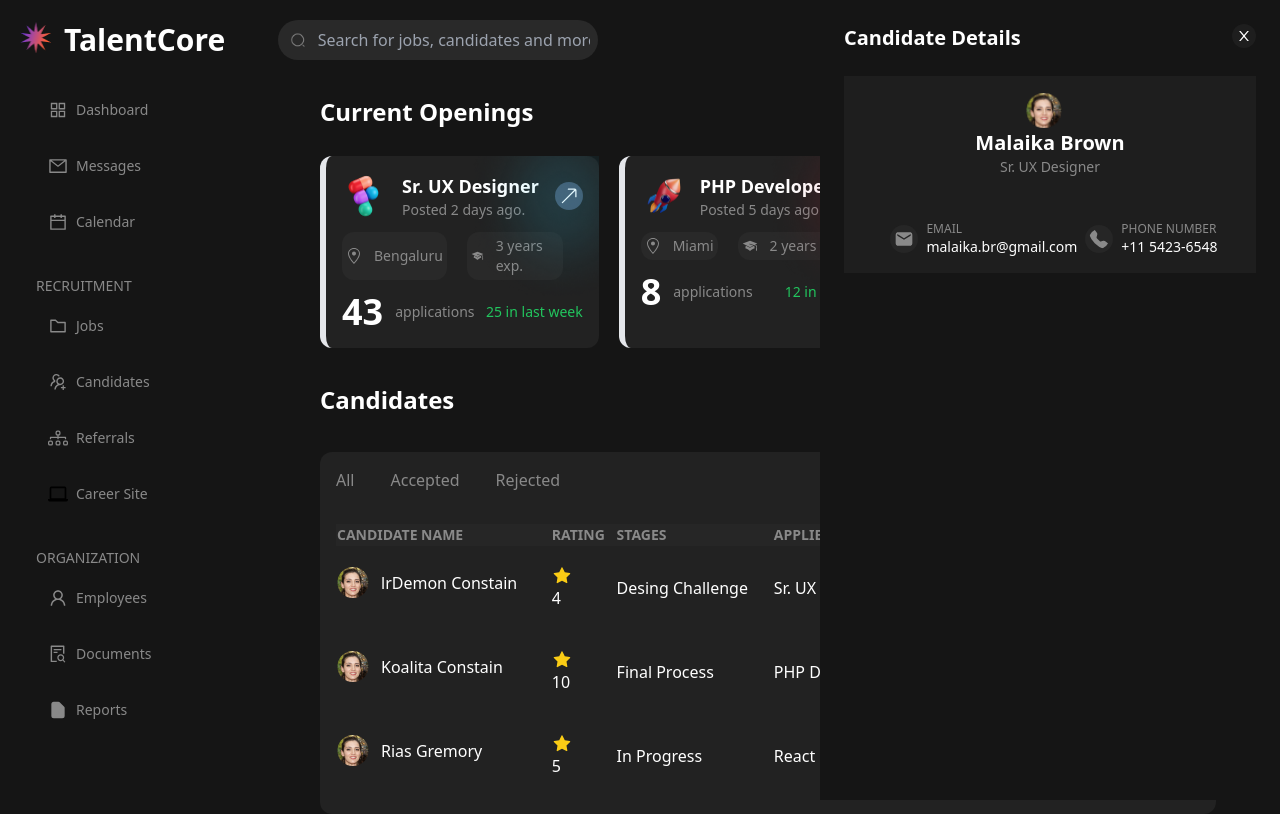
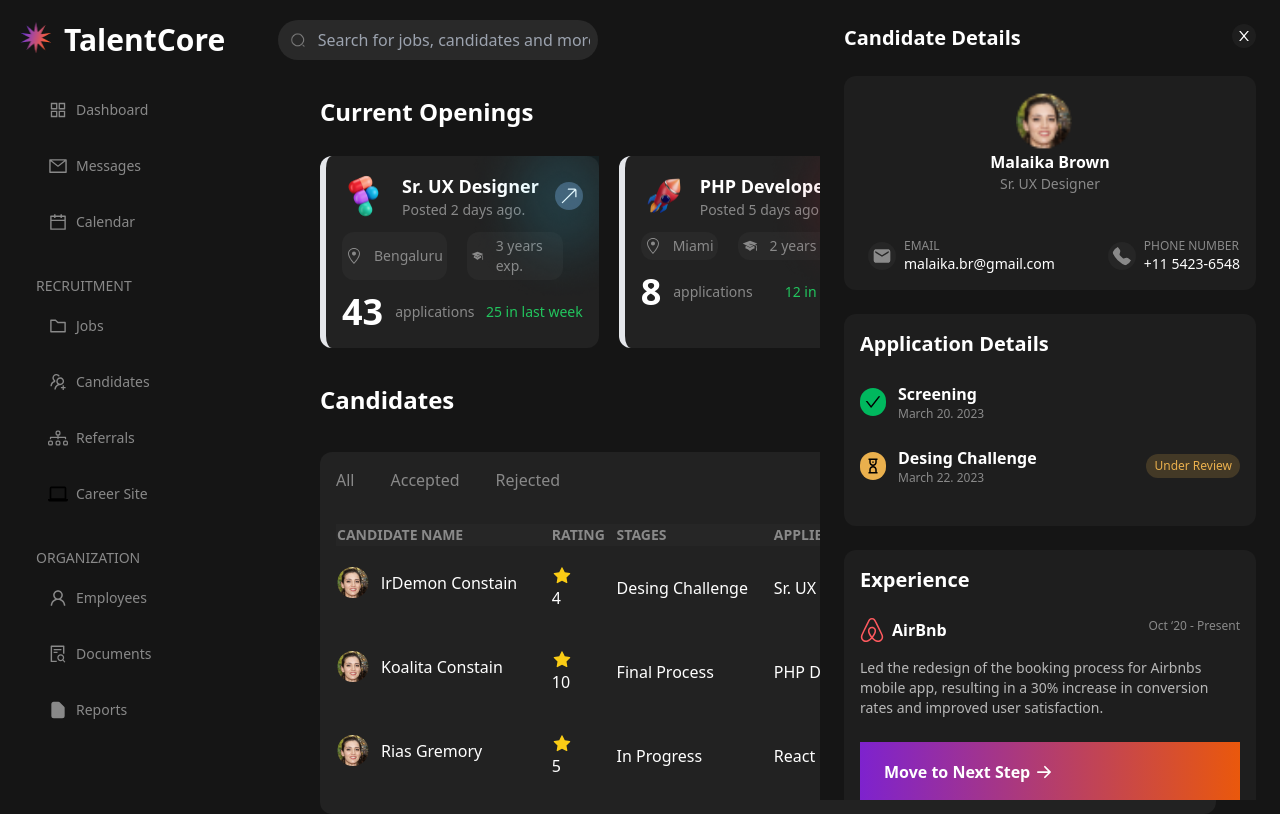
Before and after one commit to Jonathan-04/dashboard-react, a React (Vite) app: page / in a window 1280 px wide. Built offline with nearby package versions, Linux system fonts and the light colour scheme.

Commit message:
Aside Candidate

```diff
--- a/src/Components/asideUser/AsideUser.jsx
+++ b/src/Components/asideUser/AsideUser.jsx
@@ -1,22 +1,27 @@
 import { AiOutlineClose as Close } from "react-icons/ai";
 import { MdEmail as Email } from "react-icons/md";
 import { BsFillTelephoneFill as Phone } from "react-icons/bs";
+import { AiOutlineCheck as Check } from "react-icons/ai";
+import { CgSandClock as Clock } from "react-icons/cg";
+import { SiAirbnb as AirBnb } from "react-icons/si";
+import { BsArrowRightShort as Arrow } from "react-icons/bs";
+
 import PhotoUser from "../../assets/img/photo/photo1.png";
 const AsideUser = () => {
   return (
     <>
-      <aside className="fixed w-[460px] z-10 bg-[#151515] h-[100%] right-0 ">
-        <div className="flex justify-between m-6">
+      <aside className="fixed w-[460px] z-10 bg-[#151515] h-[100%] right-0 overflow-auto">
+        <div className="flex justify-between m-6 ">
           <h2 className="font-semibold text-xl">Candidate Details</h2>
           <Close className="bg-[#1E1E1E] fill-[#FFFFFF] rounded-3xl w-6 h-6 p-1" />
         </div>
-        <div className="bg-[#1E1E1E] m-6 flex flex-col items-center p-4">
-          <img className="mr-3 w-9" src={PhotoUser} alt="#" />
-          <h2 className="font-semibold text-[#FFFFFF] text-xl">
+        <div className="bg-[#1E1E1E] m-6 flex flex-col items-center p-4 rounded-xl">
+          <img className="mr-3 w-14" src={PhotoUser} alt="#" />
+          <h2 className="font-semibold text-[#FFFFFF] text-base">
             Malaika Brown
           </h2>
           <p className="text-[#898989] text-sm">Sr. UX Designer</p>
-          <div className="flex justify-between mt-11">
+          <div className="flex justify-between mt-11 w-[100%]">
             <ul className="flex items-center">
               <li className="mr-2 ml-2">
                 <Email className="bg-[#262626] fill-[#898989] rounded-3xl w-7 h-7 p-1" />
@@ -37,6 +42,53 @@ const AsideUser = () => {
             </ul>
           </div>
         </div>
+        <div className="bg-[#1E1E1E] m-6 flex flex-col p-4 rounded-xl">
+          <h2 className="font-semibold text-xl">Application Details</h2>
+          <section className="mt-6">
+            <ul className="w-full">
+              <li className="flex items-center mb-6 w-full">
+                <Check className="bg-[#00B85E] rounded-3xl w-7 h-7 p-1 mr-3" />
+                <ul className="relative w-full">
+                  <li className="text-[#FFFFFF] font-semibold">Screening</li>
+                  <li className="text-[#898989] text-xs">March 20. 2023</li>
+                </ul>
+              </li>
+              <li className="flex items-center mb-6 w-full">
+                <Clock className="bg-[#EAB04D] rounded-3xl w-7 h-7 p-1 mr-3" />
+                <ul className="relative w-full">
+                  <li className="text-[#FFFFFF] font-semibold">
+                    Desing Challenge
+                  </li>
+                  <li className="text-[#898989] text-xs">March 22. 2023</li>
+                  <li className="absolute bg-[#eab04d2f] rounded-xl px-2 py-1 flex items-center right-0 top-2">
+                    <span className="text-[#EAB04D] text-xs">Under Review</span>
+                  </li>
+                </ul>
+              </li>
+            </ul>
+          </section>
+        </div>
+
+        <div className="bg-[#1E1E1E] m-6 flex flex-col p-4 rounded-xl">
+          <h2 className="font-semibold text-xl">Experience</h2>
+          <div className="mt-6 flex flex-wrap justify-between">
+            <ul className="flex">
+              <li className="mr-2">
+                <AirBnb className="fill-[#FF5A5F] w-6 h-6" />
+              </li>
+              <li className="text-[#FFFFFF] font-semibold">AirBnb</li>
+            </ul>
+            <p className="text-[#898989] text-xs">Oct ‘20 - Present</p>
+            <p className="w-full text-[#B8B8B8] mt-4 text-sm">
+              Led the redesign of the booking process for Airbnbs mobile app,
+              resulting in a 30% increase in conversion rates and improved user
+              satisfaction.
+            </p>
+          </div>
+          <button className="w-full flex items-center text-center px-6 py-4 mt-6 text-[#FFFFFF] bg-gradient-to-r from-purple-700 to-orange-600 font-semibold">
+            Move to Next Step <Arrow className="w-7 h-7" />
+          </button>
+        </div>
       </aside>
     </>
   );
```
